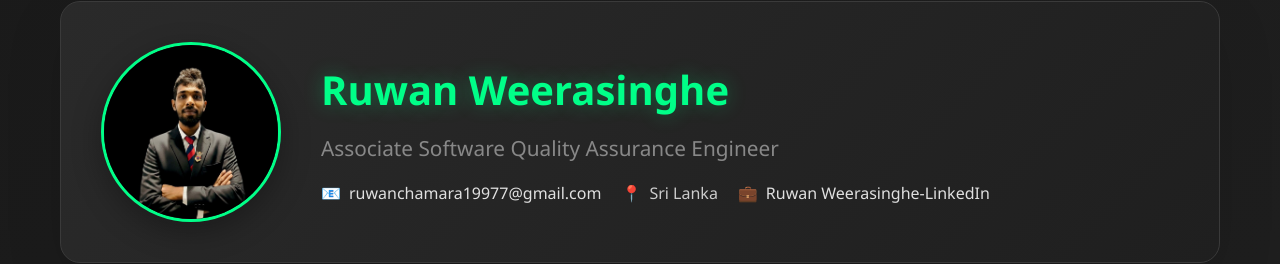
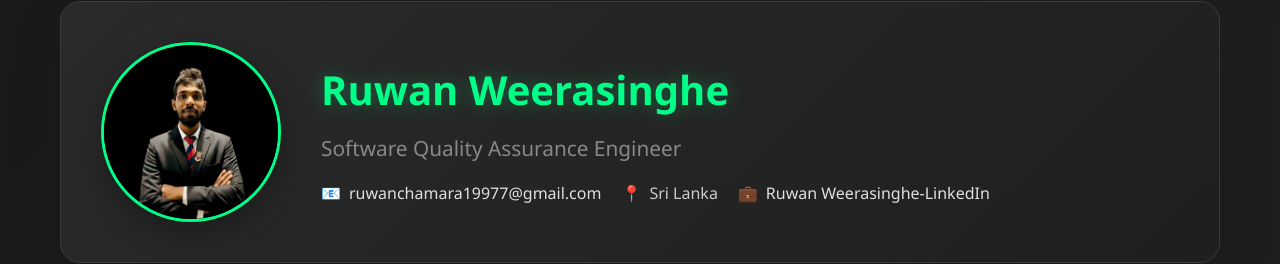
Before and after one commit to RuwanWeerasinghe97/ruwan-weerasinghe.github.io, a plain HTML site: page index.html in a window 1280 px wide. Shown: the part 90-354 px from the top of the page. Drawn offline with Linux system fonts and the light colour scheme.

Commit message:
Update index.html

```diff
--- a/index.html
+++ b/index.html
@@ -409,7 +409,7 @@
 
                 <div class="header-text">
                     <h1>Ruwan Weerasinghe</h1>
-                    <div class="title">Associate Software Quality Assurance Engineer</div>
+                    <div class="title">Software Quality Assurance Engineer</div>
                     <div class="contact-info">
                         <div class="contact-item">
                             <span>📧</span>
```
